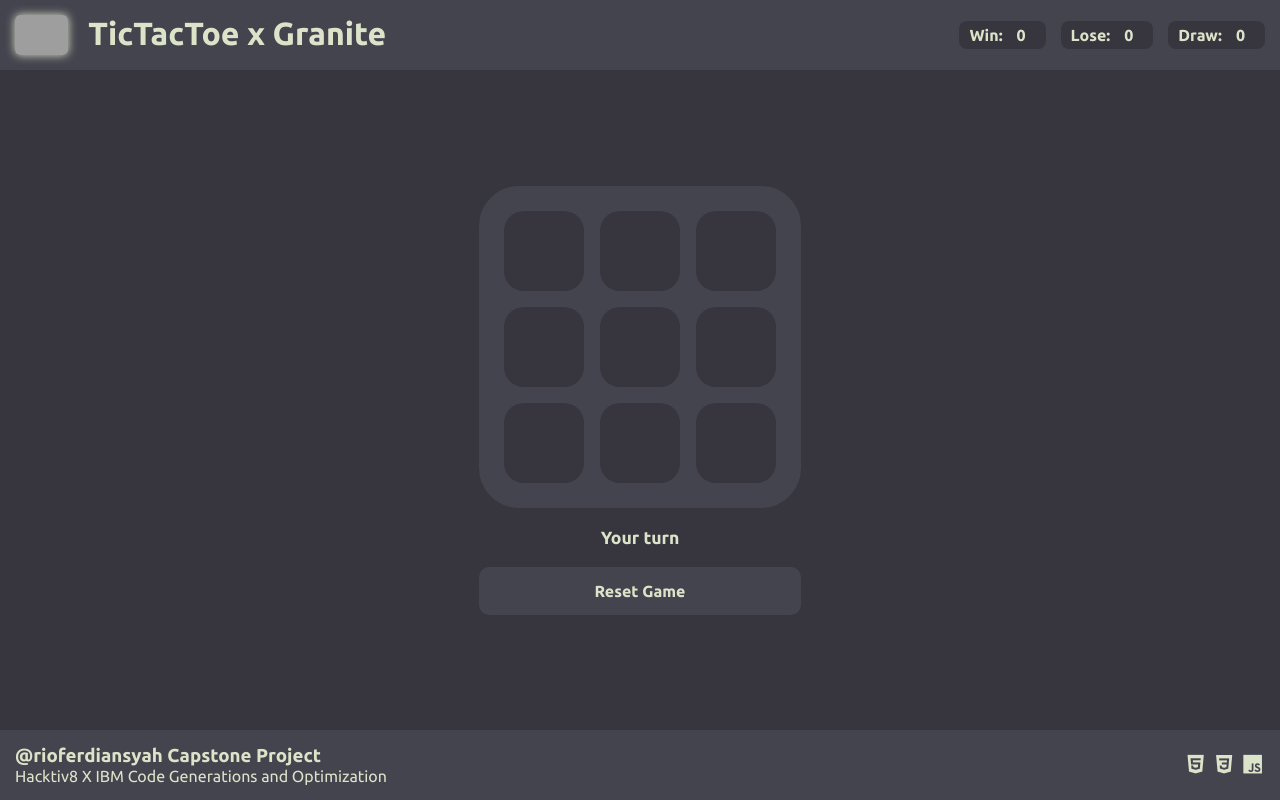
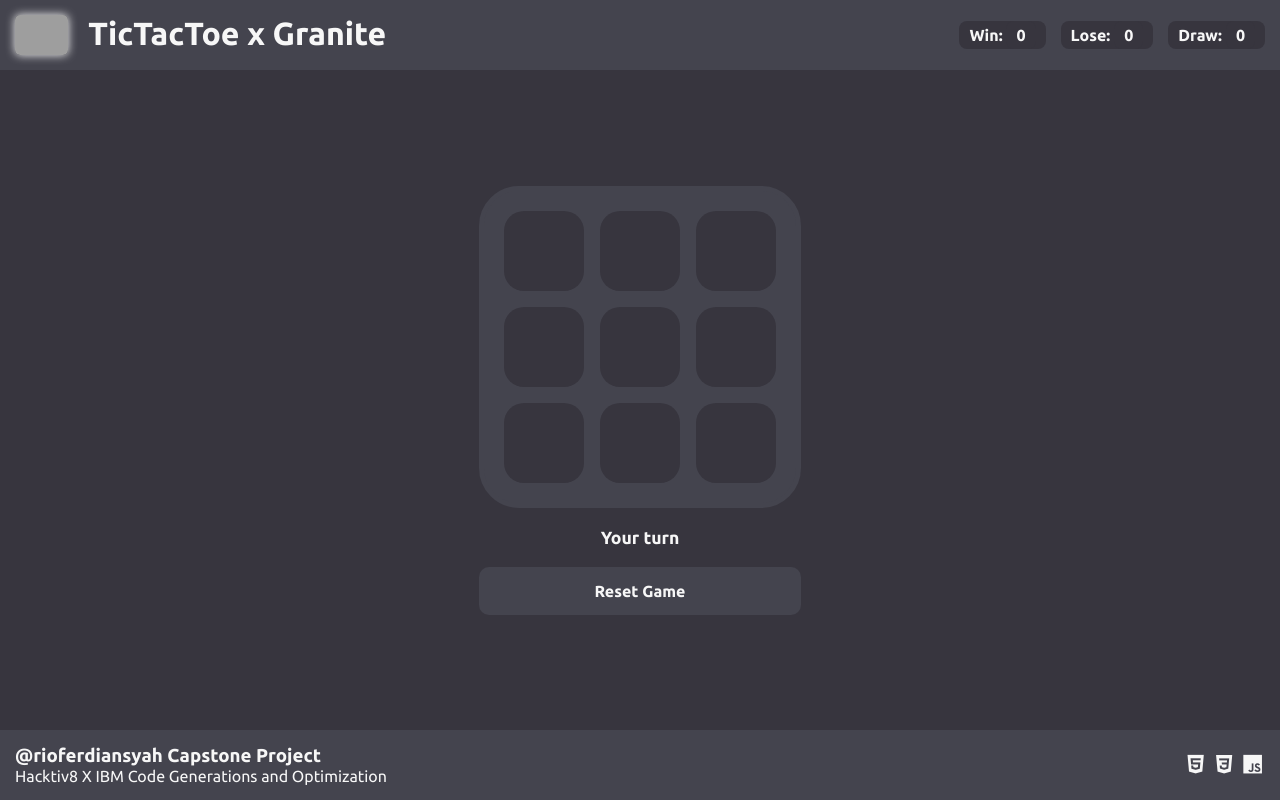
Before and after one commit to rioferdiansyah/TicTacToe, a plain HTML site: page index.html in a window 1280 px wide. Drawn offline with nearby package versions, Linux system fonts and the light colour scheme; grey boxes are pictures that could not be loaded.

Commit message:
Update style.css

```diff
--- a/style.css
+++ b/style.css
@@ -1,7 +1,7 @@
 @import url('https://fonts.googleapis.com/css2?family=Ubuntu:ital,wght@0,300;0,400;0,500;0,700;1,300;1,400;1,500;1,700&display=swap');
 
 :root {
-    --white: #DBE4C9;
+    --white: #F7F7F7;
     --primary-color: #37353E;
     --secondary-color: #44444E;
 
```
